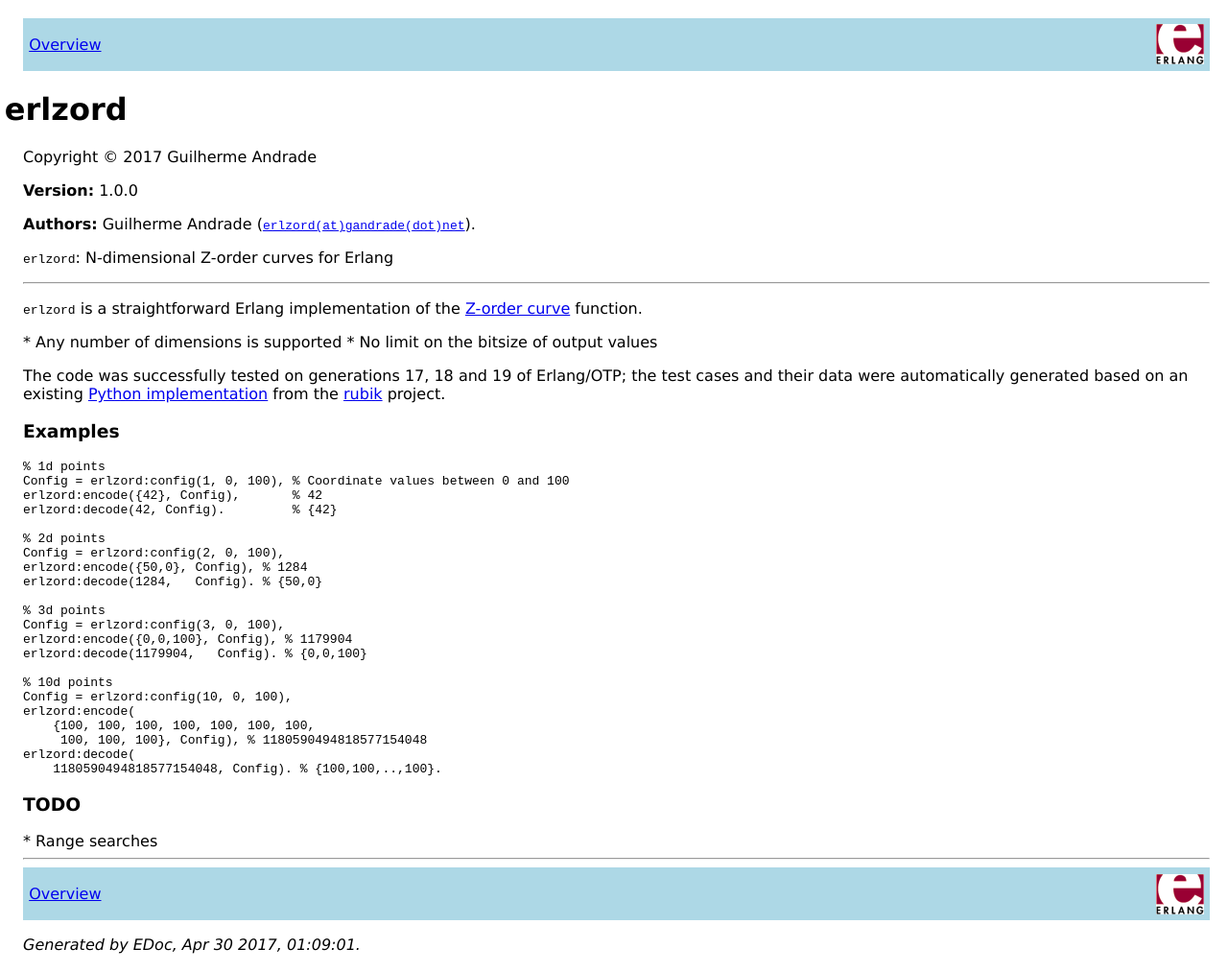
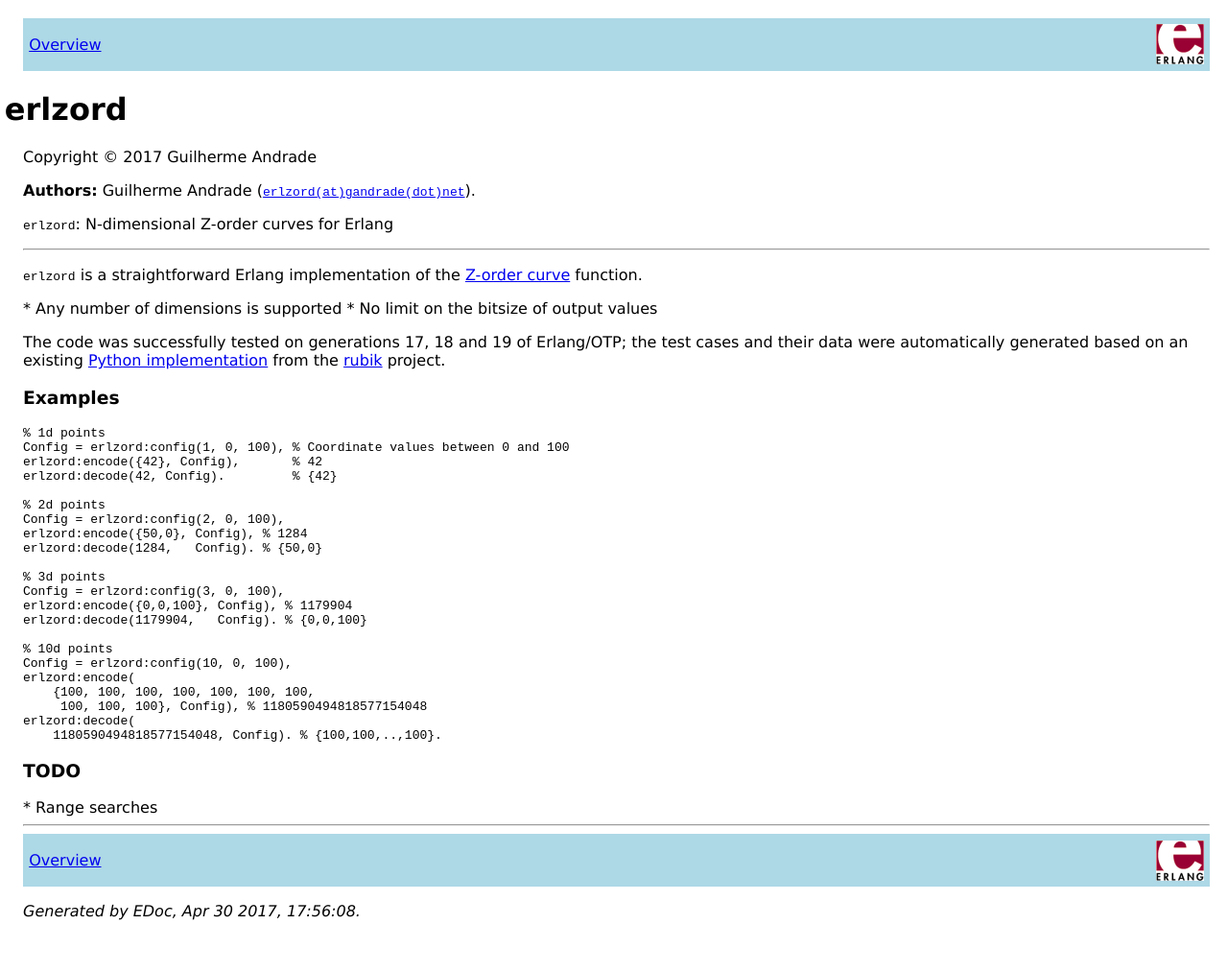
Before and after one commit to g-andrade/erlzord, a plain HTML site: page doc/overview-summary.html in a window 1280 px wide. Shown: the whole page at 96% size. After the commit the page ends 978 px from the top, so only its background shows below. Drawn offline with Linux system fonts and the light colour scheme.

Commit message:
Remove version info from docs

```diff
--- a/doc/overview-summary.html
+++ b/doc/overview-summary.html
@@ -9,7 +9,6 @@
 <div class="navbar"><a name="#navbar_top"></a><table width="100%" border="0" cellspacing="0" cellpadding="2" summary="navigation bar"><tr><td><a href="overview-summary.html" target="overviewFrame">Overview</a></td><td><a href="http://www.erlang.org/"><img src="erlang.png" align="right" border="0" alt="erlang logo"></a></td></tr></table></div>
 <h1>erlzord</h1>
 <p>Copyright © 2017 Guilherme Andrade</p>
-<p><b>Version:</b> 1.0.0</p>
 <p><b>Authors:</b> Guilherme Andrade (<a href="mailto:erlzord(at)gandrade(dot)net"><tt>erlzord(at)gandrade(dot)net</tt></a>).</p>
 <p><code>erlzord</code>: N-dimensional Z-order curves for Erlang</p>
 
@@ -55,6 +54,6 @@ erlzord:decode(
 
 <hr>
 <div class="navbar"><a name="#navbar_bottom"></a><table width="100%" border="0" cellspacing="0" cellpadding="2" summary="navigation bar"><tr><td><a href="overview-summary.html" target="overviewFrame">Overview</a></td><td><a href="http://www.erlang.org/"><img src="erlang.png" align="right" border="0" alt="erlang logo"></a></td></tr></table></div>
-<p><i>Generated by EDoc, Apr 30 2017, 01:09:01.</i></p>
+<p><i>Generated by EDoc, Apr 30 2017, 17:56:08.</i></p>
 </body>
 </html>
```
Also changed, not shown: doc/erlzord.html (+1 -1 lines), 4 other files.
